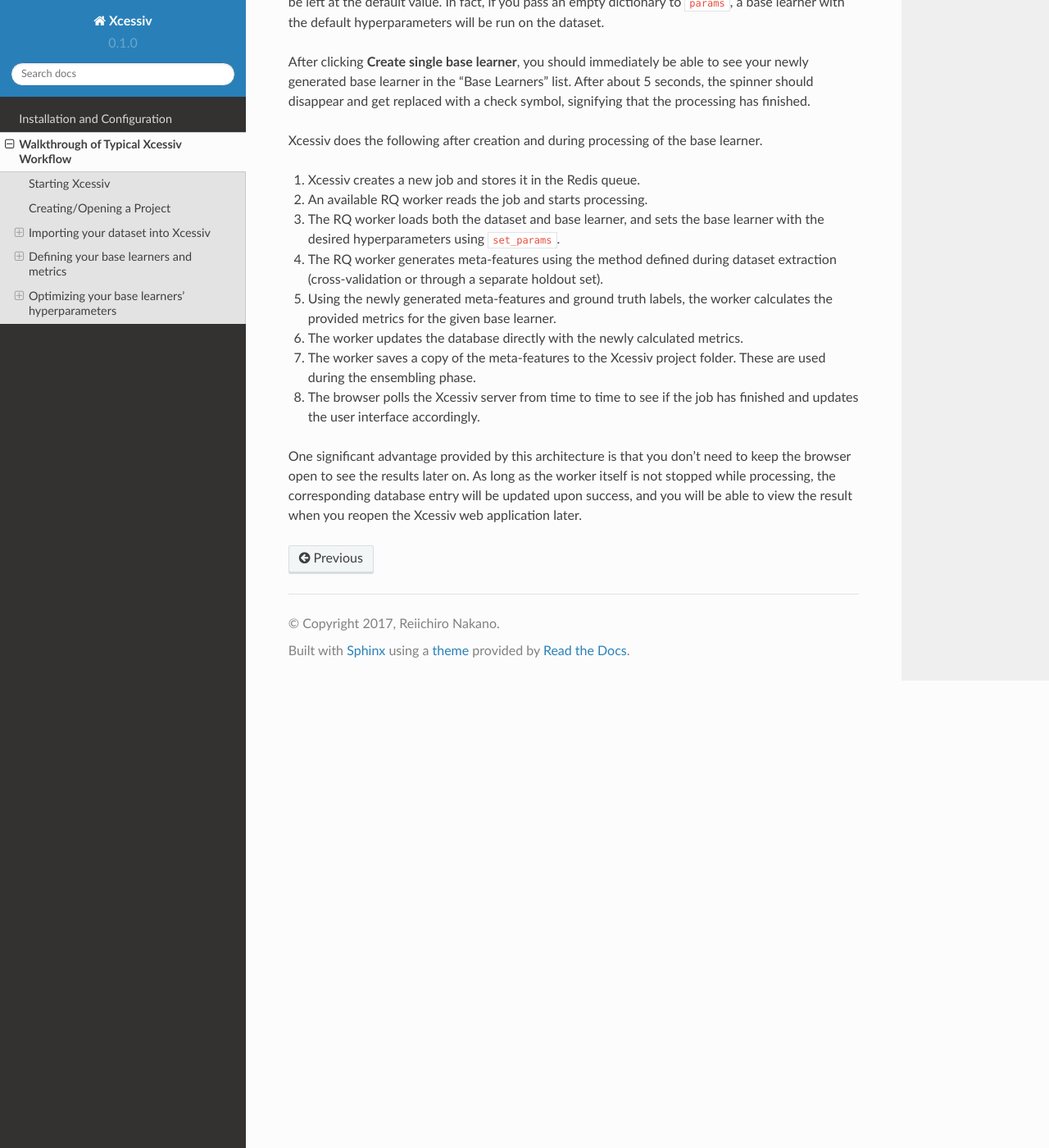
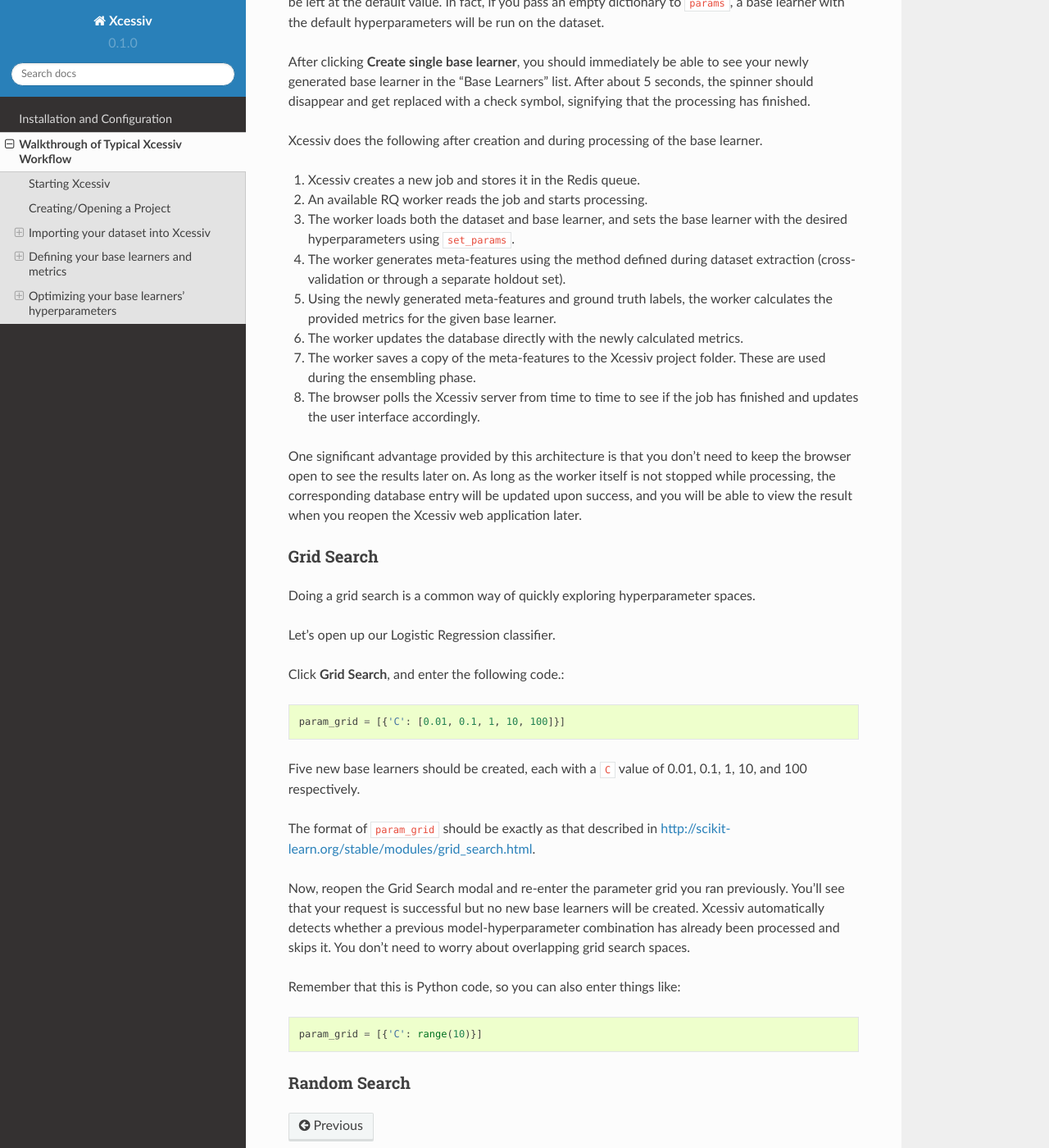
Before and after one commit to reiinakano/xcessiv, a Sphinx documentation site: the page built from docs/walkthrough.rst, in a window 1280 px wide and 1400 px high, scrolled down 10220 px. Shown: the whole window at 82% size. Built offline with Sphinx 7.4.7 and the Read the Docs theme 2.0.0, drawn with Linux system fonts in a browser that asks for light colours; some of the changed text lies outside the part shown.

Commit message:
update docs walkthrough grid search

```diff
--- a/docs/walkthrough.rst
+++ b/docs/walkthrough.rst
@@ -253,7 +253,7 @@
 
 These buttons let you generate meta-features and metrics for your data while giving you different ways to set or search through the space of hyperparameters.
 
-Again, **scikit-learn** forms the basis for these search methods. Experienced users should have no problem figuring out how they work. For more details on these parameter search methods, see http://scikit-learn.org/stable/modules/grid_search.html.
+Again, **scikit-learn** forms the basis for these search methods. Experienced users should have no problem figuring out how they work. For more details on these grid search and random search, see http://scikit-learn.org/stable/modules/grid_search.html.
 
 Single base learner
 ~~~~~~~~~~~~~~~~~~~
@@ -272,11 +272,35 @@
 
 1) Xcessiv creates a new job and stores it in the Redis queue.
 2) An available RQ worker reads the job and starts processing.
-3) The RQ worker loads both the dataset and base learner, and sets the base learner with the desired hyperparameters using ``set_params``.
-4) The RQ worker generates meta-features using the method defined during dataset extraction (cross-validation or through a separate holdout set).
+3) The worker loads both the dataset and base learner, and sets the base learner with the desired hyperparameters using ``set_params``.
+4) The worker generates meta-features using the method defined during dataset extraction (cross-validation or through a separate holdout set).
 5) Using the newly generated meta-features and ground truth labels, the worker calculates the provided metrics for the given base learner.
 6) The worker updates the database directly with the newly calculated metrics.
 7) The worker saves a copy of the meta-features to the Xcessiv project folder. These are used during the ensembling phase.
 8) The browser polls the Xcessiv server from time to time to see if the job has finished and updates the user interface accordingly.
 
 One significant advantage provided by this architecture is that you don't need to keep the browser open to see the results later on. As long as the worker itself is not stopped while processing, the corresponding database entry will be updated upon success, and you will be able to view the result when you reopen the Xcessiv web application later.
+
+Grid Search
+~~~~~~~~~~~
+
+Doing a grid search is a common way of quickly exploring hyperparameter spaces.
+
+Let's open up our Logistic Regression classifier.
+
+Click **Grid Search**, and enter the following code.::
+
+   param_grid = [{'C': [0.01, 0.1, 1, 10, 100]}]
+
+Five new base learners should be created, each with a ``C`` value of 0.01, 0.1, 1, 10, and 100 respectively.
+
+The format of ``param_grid`` should be exactly as that described in http://scikit-learn.org/stable/modules/grid_search.html.
+
+Now, reopen the Grid Search modal and re-enter the parameter grid you ran previously. You'll see that your request is successful but no new base learners will be created. Xcessiv automatically detects whether a previous model-hyperparameter combination has already been processed and skips it. You don't need to worry about overlapping grid search spaces.
+
+Remember that this is Python code, so you can also enter things like::
+
+   param_grid = [{'C': range(10)}]
+
+Random Search
+~~~~~~~~~~~~~
```
